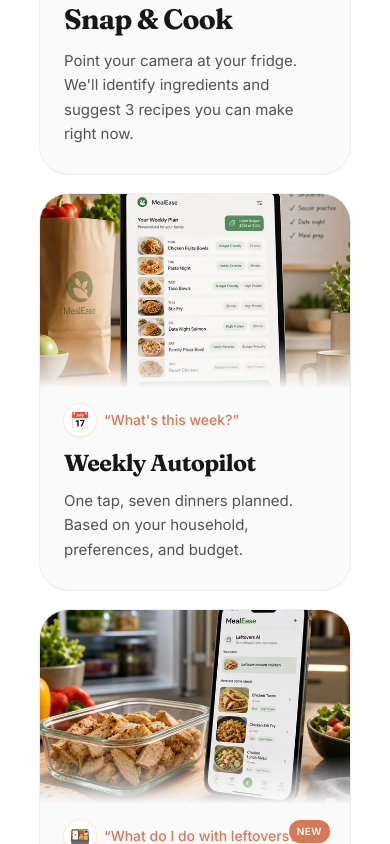
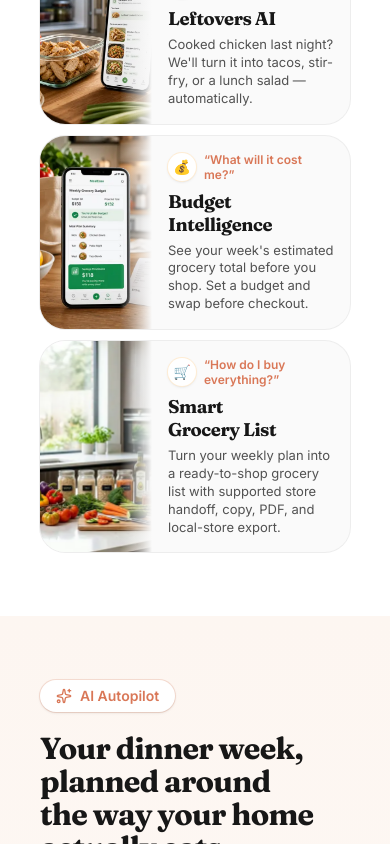
Before and after one commit to dipak1992/NutraNestAI, a Next.js app: page / in a window 390 px wide. Shown: the part 7380-8224 px from the top of the page. Built offline with nearby package versions, Linux system fonts and the light colour scheme; no server answers.

Commit message:
Optimize pillars section layout

```diff
--- a/components/landing/FivePillarsSection.tsx
+++ b/components/landing/FivePillarsSection.tsx
@@ -26,14 +26,13 @@ export function FivePillarsSection() {
           </div>
         </FadeIn>
 
-        <div className="grid grid-cols-1 gap-5 md:grid-cols-2 md:gap-6 lg:grid-cols-6">
+        <div className="grid grid-cols-1 gap-3 sm:grid-cols-2 sm:gap-5 lg:grid-cols-3 lg:gap-6">
           {pillars.map((p, i) => (
             <FadeIn
               key={p.id}
               delay={i * 0.08}
-              className={i < 2 ? 'lg:col-span-3' : 'lg:col-span-2'}
             >
-              <PillarCard pillar={p} featured={i < 2} />
+              <PillarCard pillar={p} />
             </FadeIn>
           ))}
         </div>
@@ -44,49 +43,43 @@ export function FivePillarsSection() {
 
 function PillarCard({
   pillar,
-  featured = false,
 }: {
   pillar: (typeof pillars)[number]
-  featured?: boolean
 }) {
   return (
-    <article className="group relative h-full overflow-hidden rounded-[1.75rem] bg-neutral-50 ring-1 ring-neutral-200/70 transition-all duration-300 hover:-translate-y-0.5 hover:shadow-xl hover:ring-[#D97757]/40 dark:bg-neutral-900 dark:ring-neutral-800">
-      {/* Feature image — 16:10 aspect ratio */}
-      <div className="relative w-full overflow-hidden" style={{ aspectRatio: featured ? '18/9' : '16/10' }}>
+    <article className="group relative flex min-h-[156px] overflow-hidden rounded-2xl bg-neutral-50 ring-1 ring-neutral-200/70 transition-all duration-300 hover:-translate-y-0.5 hover:shadow-xl hover:ring-[#D97757]/40 dark:bg-neutral-900 dark:ring-neutral-800 sm:block sm:min-h-0 sm:rounded-[1.75rem]">
+      <div className="relative w-[112px] shrink-0 self-stretch overflow-hidden sm:aspect-[16/10] sm:w-full sm:self-auto">
         <Image
           src={pillar.image}
           alt={pillar.title}
           fill
-          sizes="(max-width: 768px) 100vw, (max-width: 1200px) 33vw, 400px"
+          sizes="(max-width: 640px) 112px, (max-width: 1024px) 50vw, 33vw"
           className="object-cover transition-transform duration-500 ease-out group-hover:scale-105"
         />
-        {/* Subtle bottom gradient for visual continuity into card body */}
-        <div className="absolute inset-x-0 bottom-0 h-12 bg-gradient-to-t from-neutral-50 dark:from-neutral-900 to-transparent" />
+        <div className="absolute inset-y-0 right-0 w-8 bg-gradient-to-l from-neutral-50 dark:from-neutral-900 to-transparent sm:inset-x-0 sm:inset-y-auto sm:bottom-0 sm:h-12 sm:w-auto sm:bg-gradient-to-t" />
       </div>
 
-      {/* Card body */}
-      <div className="relative px-6 pb-7 pt-4 md:px-7 md:pb-8">
-        {/* Badge */}
+      <div className="relative flex flex-1 flex-col justify-center px-4 py-4 sm:block sm:px-6 sm:pb-7 sm:pt-4 md:px-7 md:pb-8">
         {pillar.badge && (
-          <span className="absolute top-4 right-5 text-[10px] font-semibold tracking-wider uppercase bg-[#D97757] text-white px-2 py-1 rounded-full">
+          <span className="hidden rounded-full bg-[#D97757] px-2 py-1 text-[10px] font-semibold uppercase tracking-wider text-white sm:absolute sm:right-5 sm:top-4 sm:block">
             {pillar.badge}
           </span>
         )}
 
-        <div className="mb-3 flex items-center gap-2">
-          <span className="flex h-8 w-8 items-center justify-center rounded-full bg-white text-base shadow-sm ring-1 ring-orange-100 dark:bg-neutral-950 dark:ring-neutral-800" aria-hidden>
+        <div className="mb-2 flex items-center gap-2 sm:mb-3">
+          <span className="flex h-7 w-7 items-center justify-center rounded-full bg-white text-sm shadow-sm ring-1 ring-orange-100 dark:bg-neutral-950 dark:ring-neutral-800 sm:h-8 sm:w-8 sm:text-base" aria-hidden>
             {pillar.icon}
           </span>
-          <p className="text-sm font-medium text-[#D97757]">
+          <p className="max-w-[calc(100%-2.5rem)] text-[12px] font-semibold leading-tight text-[#D97757] sm:text-sm sm:font-medium">
             &ldquo;{pillar.question}&rdquo;
           </p>
         </div>
 
-        <h3 className={`mb-3 font-serif font-bold leading-tight text-neutral-900 [overflow-wrap:normal] dark:text-neutral-50 ${featured ? 'text-[1.75rem]' : 'text-[1.45rem]'}`}>
+        <h3 className="mb-1.5 font-serif text-[1.15rem] font-bold leading-tight text-neutral-900 [overflow-wrap:normal] dark:text-neutral-50 sm:mb-3 sm:text-[1.45rem]">
           {pillar.title}
         </h3>
 
-        <p className="text-[15px] leading-relaxed text-neutral-600 dark:text-neutral-400">
+        <p className="text-[13px] leading-snug text-neutral-600 dark:text-neutral-400 sm:text-[15px] sm:leading-relaxed">
           {pillar.answer}
         </p>
       </div>
```
